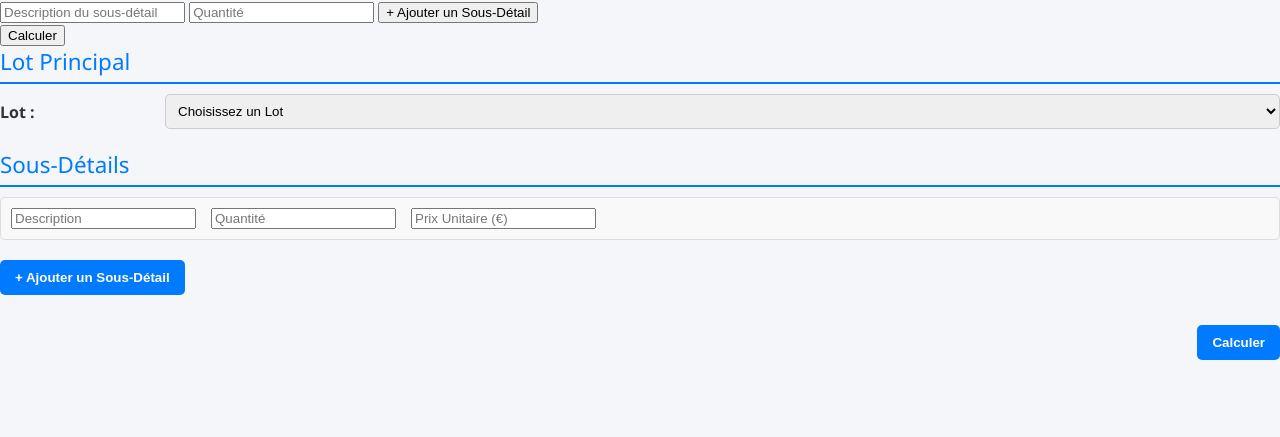
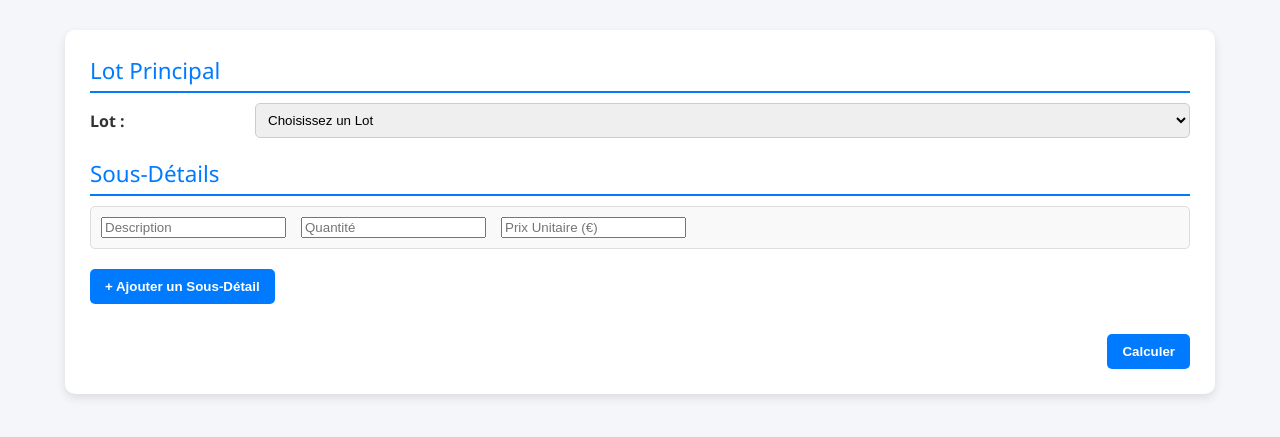
Before and after one commit to Snow275/Outil-de-chiffrage, a Flask app: page /data-entry in a window 1280 px wide. Shown: the part 79-516 px from the top of the page. Run offline with Flask 3, Linux system fonts and the light colour scheme; parts of the project's set-up code (start-up, migrations or seed data) failed here and were passed over.

Commit message:
Update data_entry.html

```diff
--- a/templates/data_entry.html
+++ b/templates/data_entry.html
@@ -153,27 +153,8 @@
     <header>Gestion des Lots</header>
 
     <!-- Conteneur Principal -->
+    <div class="container">
         <form action="/data-entry" method="POST">
-    <div id="sub-details-container">
-        <input type="text" name="sub_description[]" placeholder="Description du sous-détail" required>
-        <input type="number" name="sub_quantity[]" placeholder="Quantité" step="0.01" required>
-        <button type="button" onclick="addSubDetail()">+ Ajouter un Sous-Détail</button>
-    </div>
-    <button type="submit">Calculer</button>
-</form>
-
-<script>
-function addSubDetail() {
-    const container = document.getElementById('sub-details-container');
-    const html = `
-        <div>
-            <input type="text" name="sub_description[]" placeholder="Description du sous-détail" required>
-            <input type="number" name="sub_quantity[]" placeholder="Quantité" step="0.01" required>
-        </div>
-    `;
-    container.insertAdjacentHTML('beforeend', html);
-}
-</script>
 
             <!-- Section Lot Principal -->
             <div class="section">
@@ -218,12 +199,15 @@ function addSubDetail() {
                 <button type="button" class="btn" onclick="addSubDetail()">+ Ajouter un Sous-Détail</button>
             </div>
 
-            <!-- Actions -->
+            <!-- Bouton Calculer -->
             <div class="actions">
                 <button type="submit" class="btn">Calculer</button>
             </div>
+        </form>
+    </div>
 
     <script>
+        // Ajouter un sous-détail
         function addSubDetail() {
             const container = document.getElementById('sub-details-container');
             const subDetailHTML = `
@@ -236,7 +220,7 @@ function addSubDetail() {
             container.insertAdjacentHTML('beforeend', subDetailHTML);
         }
 
-// Fonction pour récupérer le prix unitaire depuis le serveur
+        // Récupérer le prix unitaire en fonction de la description
         function fetchPrixUnitaire(input) {
             const description = input.value;
 
@@ -258,6 +242,8 @@ function fetchPrixUnitaire(input) {
             .catch(error => console.error('Erreur:', error));
         }
     </script>
+</body>
+</html>
         </form>
     </div>
 </body>
```
Lines whose indentation alone changed are shown as unchanged.
